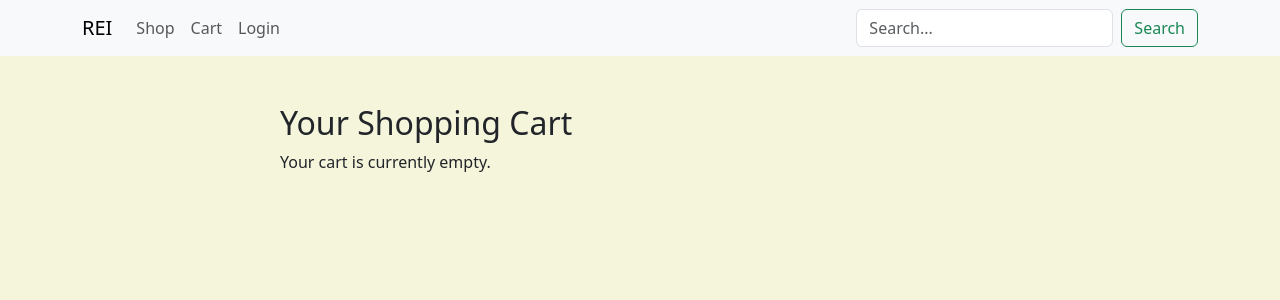
After one commit to jesseturner21/LoginDjango, a Django app: page /cart/ in a window 1280 px wide. The commit adds this page. Shown: the top 300 px of the page. Run offline with Django 4.2, Linux system fonts and the light colour scheme.

Commit message:
updated navbar for shop and cart urls

```diff
--- a/Login/templates/base.html
+++ b/Login/templates/base.html
@@ -28,10 +28,10 @@
             <div class="collapse navbar-collapse" id="collapsibleNavbar">
                 <ul class="navbar-nav me-auto">
                     <li class="nav-item">
-                        <a class="nav-link" href="#">Shop</a>
+                        <a class="nav-link" href="{% url 'shop' %}">Shop</a>
                     </li>
                     <li class="nav-item">
-                        <a class="nav-link" href="#">Cart</a>
+                        <a class="nav-link" href="{% url 'cart' %}">Cart</a>
                     </li>
                     <li class="nav-item">
                         <a class="nav-link" href="{% url 'login' %}">Login</a>
@@ -53,8 +53,6 @@
         <!-- Your page content goes here -->
     </div>
     <!-- End of Content Section -->
-</body>
-
     <!---End of second top menu bar--->
     <div class="container">
       {% block content %}
@@ -65,4 +63,4 @@
 
     <!-- Bootstrap JS and other scripts (omitted for brevity) -->
   </body>
-  </html>
+</html>
--- /dev/null
+++ b/Login/templates/cart.html
@@ -0,0 +1,24 @@
+{% extends "base.html" %}
+
+{% block title %}Cart{% endblock %}
+
+{% block content %}
+<div class="cart-page">
+    <div class="container">
+        <div class="row justify-content-center">
+            <div class="col-md-8">
+                <div class="cart-border mt-5">
+                    <div class="cart-header">
+                        <h2 class="cart-big-text">Your Shopping Cart</h2>
+                    </div>
+                    <div class="cart-body">
+                        <!-- Cart items go here -->
+                        <p>Your cart is currently empty.</p>
+                        <!-- loop through cart items  -->
+                    </div>
+                </div>
+            </div>
+        </div>
+    </div>
+</div>
+{% endblock %}
--- a/Login/urls.py
+++ b/Login/urls.py
@@ -1,7 +1,17 @@
 from django.urls import path
 from . import views
-#urls for app login
-urlpatterns=[
+
+# urls for your app
+urlpatterns = [
+    # "REI" is our homepage
     path("", views.home, name="home"),
-    path("login/", views.login_view, name="login")
+
+    # Adding path for "Shop"
+    path("shop/", views.shop_view, name="shop"),
+
+    # Adding path for "Cart"
+    path("cart/", views.cart_view, name="cart"),
+
+    # Path for "Login"
+    path("login/", views.login_view, name="login"),
 ]
--- a/Login/views.py
+++ b/Login/views.py
@@ -10,6 +10,12 @@ def home(request):
 
 def home(request):
     return render(request, "base.html")
+
+def shop_view(request):
+    return render(request, 'shop.html')
+
+def cart_view(request):
+    return render(request, 'cart.html')
 
 
 def login_view(request):
```
Also changed, not shown: Login/templates/shop.html (added, +22 -0 lines).
